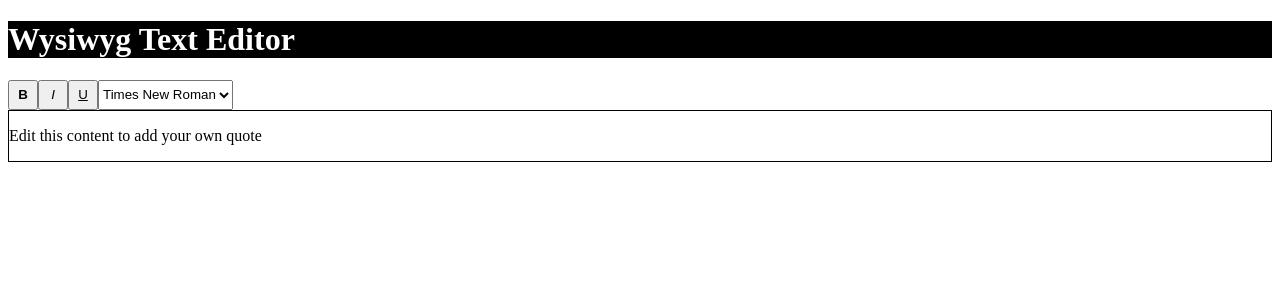
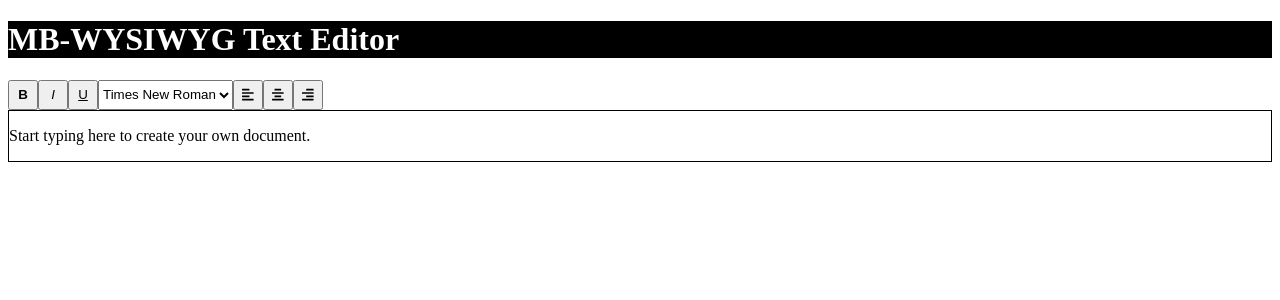
Before and after one commit to AndrewRLloyd88/mb-text-editor, a React (Vite) app: page / in a window 1280 px wide. Shown: the top 300 px of the page. Built offline with nearby package versions, Linux system fonts and the light colour scheme.

Commit message:
make changes to UI

```diff
--- a/src/App.tsx
+++ b/src/App.tsx
@@ -13,22 +13,17 @@ const App = (props: Props) => {
 
   const onChange = () => {
     if (content.current) {
-      console.log(content.current);
-      console.log(content.current);
       setCurrentHTML(content.current.innerHTML);
-      console.log(currentHTML);
     }
   };
 
   useEffect(() => {
     const el = content.current?.innerHTML;
-    console.log(el);
-    console.log(userSelection);
   }, [userSelection]);
 
   return (
     <>
-      <h1>Wysiwyg Text Editor</h1>
+      <h1>MB-WYSIWYG Text Editor</h1>
       <Toolbar />
       <div
         ref={content}
@@ -38,7 +33,7 @@ const App = (props: Props) => {
         onInput={onChange}
         suppressContentEditableWarning={true}
       >
-        <p>Edit this content to add your own quote</p>
+        <p>Start typing here to create your own document.</p>
       </div>
       <div>{currentHTML}</div>
     </>
--- a/src/Button.tsx
+++ b/src/Button.tsx
@@ -1,21 +1,24 @@
 import React from 'react';
 import UseToolbarMode from './useToolbarMode';
+import { FontAwesomeIcon } from '@fortawesome/react-fontawesome';
+import { IconDefinition } from '@fortawesome/fontawesome-common-types';
 
 type Props = {
   id: string;
+  icon?: IconDefinition;
 };
 
 export default function Button(props: Props) {
+  console.log(props);
   return (
     <div>
       <button
         id={props.id}
         onClick={(e) => {
-          console.log('clicked');
           UseToolbarMode((e.target as HTMLElement).id);
         }}
       >
-        {props.id[0]}
+        {props.icon ? <FontAwesomeIcon icon={props.icon} /> : props.id[0]}
       </button>
     </div>
   );
--- a/src/Toolbar.tsx
+++ b/src/Toolbar.tsx
@@ -1,6 +1,15 @@
 import React from 'react';
 import Button from './Button';
 import FontSelector from './FontSelector';
+// Importing types from the API library along with other exports
+
+import {
+  faAlignCenter,
+  faAlignLeft,
+  faAlignRight,
+} from '@fortawesome/free-solid-svg-icons';
+
+// library.add(faAlignCenter, faAlignLeft, faAlignRight);
 
 export default function Toolbar() {
   return (
@@ -9,6 +18,10 @@ export default function Toolbar() {
       <Button id="Italic"></Button>
       <Button id="Underline"></Button>
       <FontSelector />
+      <Button id="Justify-left" icon={faAlignLeft}></Button>
+      <Button id="Justify-Center" icon={faAlignCenter}></Button>
+
+      <Button id="Justify-Right" icon={faAlignRight}></Button>
     </div>
   );
 }
```
Also changed, not shown: package.json (+9 -4 lines), 1 other file (tests, documents, lock files or other folders).
